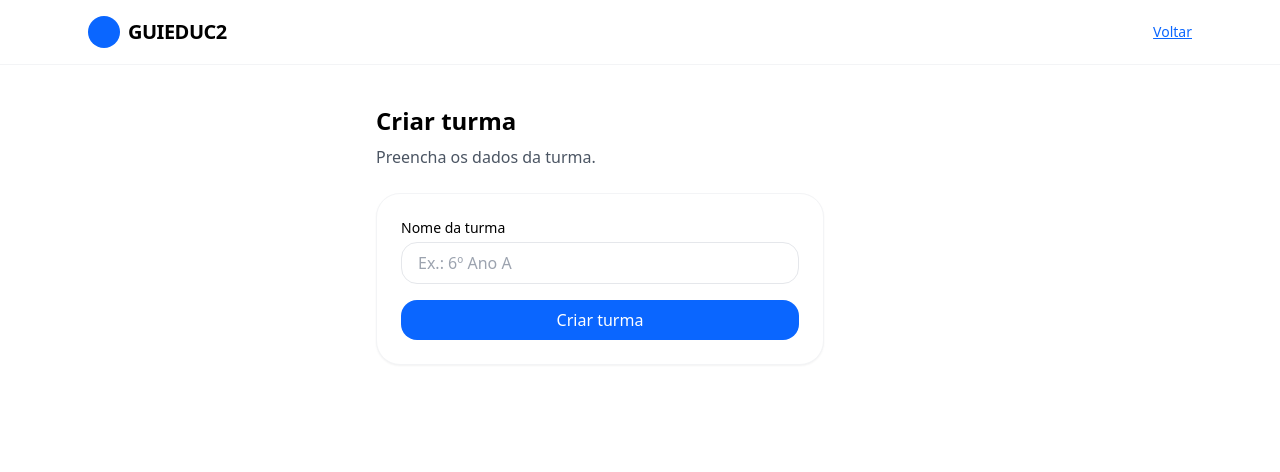
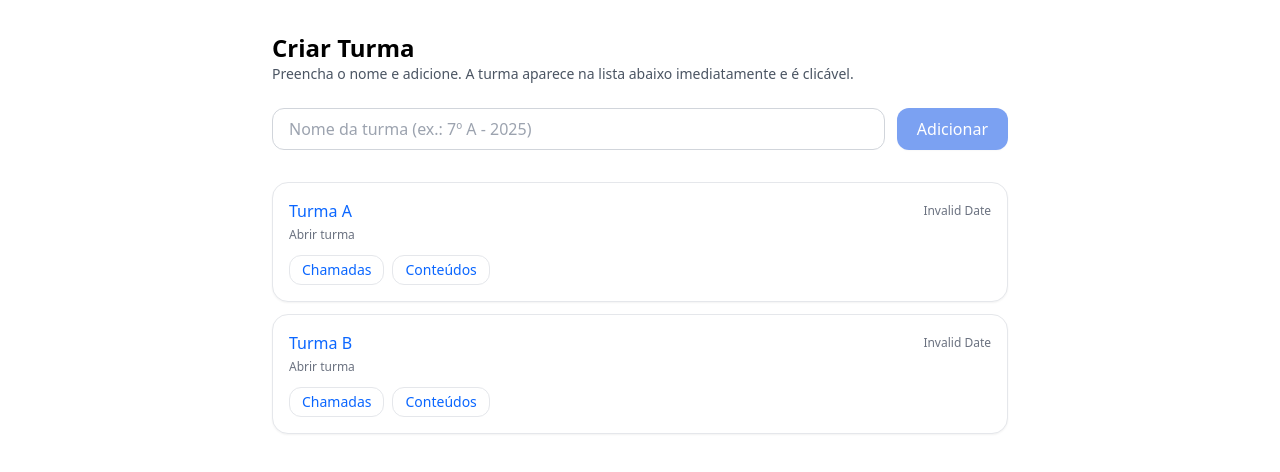
Before and after one commit to guilhermecardosocruz/guieduc2, a Next.js app: page /classes/new in a window 1280 px wide. Shown: the top 472 px of the page. Built offline with nearby package versions, Linux system fonts and the light colour scheme.

Commit message:
feat(classes): criação inline com lista abaixo (clicável + botões Chamadas/Conteúdos)

```diff
--- a/app/(app)/classes/new/page.tsx
+++ b/app/(app)/classes/new/page.tsx
@@ -1,56 +1,169 @@
-"use client";
-import { useState } from "react";
-import { useRouter } from "next/navigation";
+'use client';
+
+import { useEffect, useMemo, useState } from "react";
 import Link from "next/link";
-import Brand from "@/components/Brand";
+
+type ClassItem = {
+  id: string;
+  name: string;
+  createdAt: string;
+};
+
+const LS_KEY = "guieduc:classes";
+
+async function apiList(): Promise<ClassItem[]> {
+  try {
+    const res = await fetch("/api/classes", { cache: "no-store" });
+    if (!res.ok) throw new Error("API list failed");
+    return await res.json();
+  } catch {
+    // fallback localStorage
+    const raw = typeof window !== "undefined" ? localStorage.getItem(LS_KEY) : null;
+    return raw ? JSON.parse(raw) : [];
+  }
+}
+
+async function apiCreate(name: string): Promise<ClassItem> {
+  const optimistic: ClassItem = { id: crypto.randomUUID(), name, createdAt: new Date().toISOString() };
+
+  // tenta API
+  try {
+    const res = await fetch("/api/classes", {
+      method: "POST",
+      headers: { "content-type": "application/json" },
+      body: JSON.stringify({ name }),
+    });
+    if (!res.ok) throw new Error("API create failed");
+    const created: ClassItem = await res.json();
+    return created;
+  } catch {
+    // fallback localStorage
+    const current = (() => {
+      try { return JSON.parse(localStorage.getItem(LS_KEY) || "[]"); } catch { return []; }
+    })() as ClassItem[];
+    const dupeNameCount = current.filter(c => c.name === name).length;
+    const safe = { ...optimistic, name: dupeNameCount ? `${name} (${dupeNameCount + 1})` : name };
+    localStorage.setItem(LS_KEY, JSON.stringify([safe, ...current]));
+    return safe;
+  }
+}
 
 export default function NewClassPage() {
-  const router = useRouter();
+  const [list, setList] = useState<ClassItem[]>([]);
   const [name, setName] = useState("");
-  const [loading, setLoading] = useState(false);
-  const [err, setErr] = useState("");
+  const [busy, setBusy] = useState(false);
+  const canCreate = useMemo(() => name.trim().length >= 2 && !busy, [name, busy]);
+
+  useEffect(() => {
+    let alive = true;
+    (async () => {
+      const data = await apiList();
+      if (!alive) return;
+      // ordena por data desc
+      data.sort((a, b) => (b.createdAt || "").localeCompare(a.createdAt || ""));
+      setList(data);
+    })();
+    return () => { alive = false; };
+  }, []);
 
   async function onSubmit(e: React.FormEvent) {
     e.preventDefault();
-    setErr(""); setLoading(true);
+    if (!canCreate) return;
+    setBusy(true);
+
+    const trimmed = name.trim();
+    setName("");
+
+    // Otimista: aparece embaixo sem sair da tela
+    const temp: ClassItem = { id: "tmp-" + crypto.randomUUID(), name: trimmed, createdAt: new Date().toISOString() };
+    setList(prev => [temp, ...prev]);
+
     try {
-      const res = await fetch("/api/classes", {
-        method: "POST",
-        headers: { "Content-Type": "application/json" },
-        body: JSON.stringify({ name })
-      });
-      const j = await res.json().catch(()=>({}));
-      if (!res.ok) throw new Error(j?.error || "Falha ao criar turma");
-      router.push("/home");
-    } catch (e:any) {
-      setErr(e.message || "Erro");
-    } finally { setLoading(false); }
+      const created = await apiCreate(trimmed);
+      setList(prev =>
+        prev.map(it => (it.id === temp.id ? created : it))
+      );
+    } catch {
+      // mantém o otimista se falhar completamente
+    } finally {
+      setBusy(false);
+    }
   }
 
+  // persistência local quando lista mudar (para fallback offline)
+  useEffect(() => {
+    try { localStorage.setItem(LS_KEY, JSON.stringify(list)); } catch {}
+  }, [list]);
+
   return (
-    <div className="min-h-dvh">
-      <header className="w-full border-b border-gray-100 bg-white">
-        <div className="mx-auto max-w-6xl px-6 py-4 flex items-center justify-between">
-          <Brand />
-          <Link href="/home" className="text-sm underline">Voltar</Link>
-        </div>
+    <main className="mx-auto max-w-3xl px-4 py-8">
+      <header className="mb-6">
+        <h1 className="text-2xl font-semibold">Criar Turma</h1>
+        <p className="text-sm text-gray-600">
+          Preencha o nome e adicione. A turma aparece na lista abaixo imediatamente e é clicável.
+        </p>
       </header>
 
-      <main className="mx-auto max-w-xl px-6 py-10">
-        <h1 className="text-2xl font-bold mb-2">Criar turma</h1>
-        <p className="text-gray-600 mb-6">Preencha os dados da turma.</p>
+      <form onSubmit={onSubmit} className="mb-8 flex gap-3">
+        <input
+          value={name}
+          onChange={(e) => setName(e.target.value)}
+          placeholder="Nome da turma (ex.: 7º A - 2025)"
+          className="w-full rounded-xl border border-gray-300 bg-white px-4 py-2 outline-none focus:ring-2 focus:ring-blue-500"
+        />
+        <button
+          type="submit"
+          disabled={!canCreate}
+          className="rounded-xl bg-blue-600 px-5 py-2 text-white shadow-sm transition hover:bg-blue-700 disabled:cursor-not-allowed disabled:opacity-60"
+        >
+          {busy ? "Adicionando..." : "Adicionar"}
+        </button>
+      </form>
 
-        <form onSubmit={onSubmit} className="card space-y-4">
-          <div>
-            <label className="block text-sm mb-1">Nome da turma</label>
-            <input className="input" value={name} onChange={e=>setName(e.target.value)} required placeholder="Ex.: 6º Ano A" />
-          </div>
-          {err && <p className="text-sm text-red-600">{err}</p>}
-          <button className="btn-primary w-full" disabled={loading}>
-            {loading ? "Criando..." : "Criar turma"}
-          </button>
-        </form>
-      </main>
-    </div>
+      <section className="space-y-3">
+        {list.length === 0 ? (
+          <p className="text-sm text-gray-500">Nenhuma turma criada ainda.</p>
+        ) : (
+          list.map((t) => (
+            <article
+              key={t.id}
+              className="group rounded-2xl border border-gray-200 bg-white p-4 shadow-sm transition hover:shadow-md"
+            >
+              {/* Cartão clicável inteiro para a página da turma */}
+              <Link
+                href={`/classes/${t.id}`}
+                className="block"
+              >
+                <div className="flex items-center justify-between">
+                  <h2 className="text-base font-medium">
+                    {t.name}
+                  </h2>
+                  <span className="text-xs text-gray-500">
+                    {new Date(t.createdAt).toLocaleString()}
+                  </span>
+                </div>
+                <p className="mt-1 text-xs text-gray-500">Abrir turma</p>
+              </Link>
+
+              {/* Ações internas: Chamadas e Conteúdos */}
+              <div className="mt-3 flex gap-2">
+                <Link
+                  href={`/classes/${t.id}/chamadas`}
+                  className="rounded-xl border px-3 py-1 text-sm transition hover:border-blue-500 hover:text-blue-600"
+                >
+                  Chamadas
+                </Link>
+                <Link
+                  href={`/classes/${t.id}/conteudos`}
+                  className="rounded-xl border px-3 py-1 text-sm transition hover:border-blue-500 hover:text-blue-600"
+                >
+                  Conteúdos
+                </Link>
+              </div>
+            </article>
+          ))
+        )}
+      </section>
+    </main>
   );
 }
```
Also changed, not shown: 1 other file (tests, documents, lock files or other folders).
